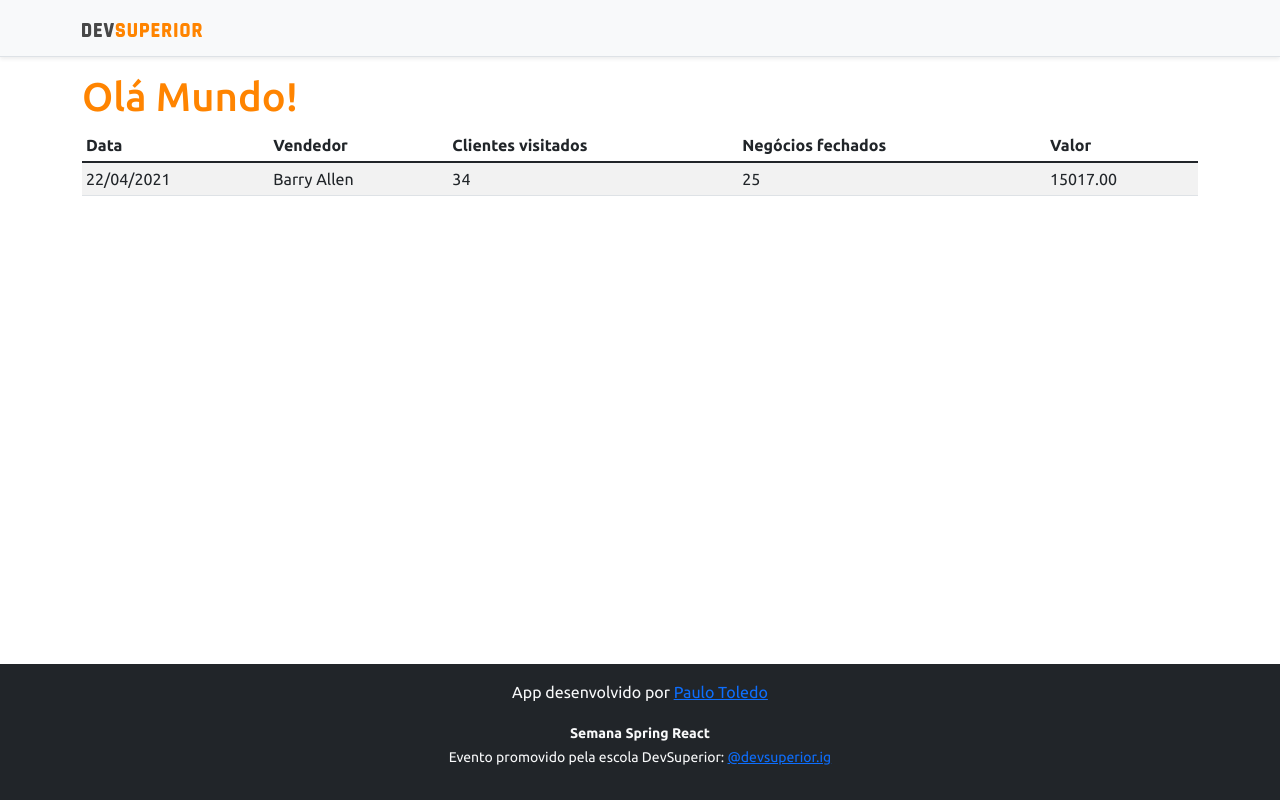
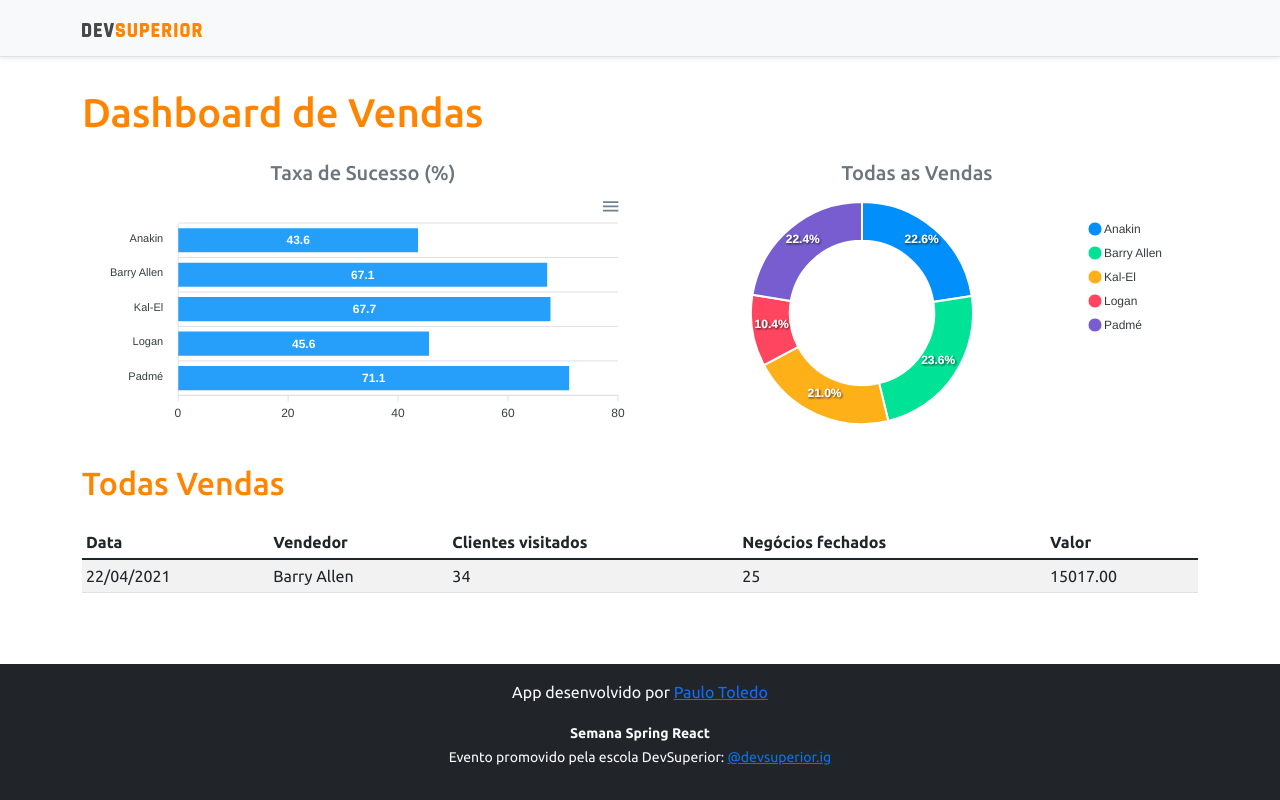
Before and after one commit to toledo-paulo/projeto_sds4, a React (Create React App) app in the folder frontend/: page / in a window 1280 px wide. Built offline with nearby package versions, Linux system fonts and the light colour scheme.

Commit message:
Static charts

```diff
--- a/frontend/package.json
+++ b/frontend/package.json
@@ -11,8 +11,10 @@
     "@types/node": "^12.0.0",
     "@types/react": "^17.0.0",
     "@types/react-dom": "^17.0.0",
+    "apexcharts": "^3.28.1",
     "bootstrap": "^5.1.0",
     "react": "^17.0.2",
+    "react-apexcharts": "^1.3.9",
     "react-dom": "^17.0.2",
     "react-scripts": "4.0.3",
     "typescript": "^4.1.2",
--- a/frontend/src/App.tsx
+++ b/frontend/src/App.tsx
@@ -1,4 +1,6 @@
+import BarChart from "components/BarChart";
 import DataTable from "components/DataTable";
+import DonutChart from "components/DonutChart";
 import Footer from "components/Footer";
 import NavBar from "components/NavBar";
 function App() {
@@ -6,7 +8,24 @@ function App() {
     <>
       <NavBar />
       <div className="container">
-        <h1 className="text-primary">Olá Mundo!</h1>
+        <h1 className="text-primary py-3">Dashboard de Vendas</h1>
+
+        <div className="row px-3">
+          <div className="col-sm-6">
+            <h5 className="text-center text-secondary">Taxa de Sucesso (%)</h5>
+            <BarChart />
+          </div>
+
+          <div className="col-sm-6">
+          <h5 className="text-center text-secondary">Todas as Vendas</h5>
+            <DonutChart />
+          </div>
+        </div>
+
+        <div className="py-3">
+          <h2 className="text-primary">Todas Vendas</h2>
+        </div>
+
         <DataTable />
       </div>
       <Footer />
--- /dev/null
+++ b/frontend/src/components/BarChart/index.tsx
@@ -0,0 +1,33 @@
+import Chart from 'react-apexcharts';
+
+const BarChart = () => {
+    const options = {
+        plotOptions: {
+            bar: {
+                horizontal: true,
+            }
+        },
+    };
+
+    const mockData = {
+        labels: {
+            categories: ['Anakin', 'Barry Allen', 'Kal-El', 'Logan', 'Padmé']
+        },
+        series: [
+            {
+                name: "% Sucesso",
+                data: [43.6, 67.1, 67.7, 45.6, 71.1]
+            }
+        ]
+    };
+    return (
+        <Chart
+            options={{ ...options, xaxis: mockData.labels }}
+            series={mockData.series}
+            type="bar"
+            height="240"
+        />
+    )
+}
+
+export default BarChart
--- /dev/null
+++ b/frontend/src/components/DonutChart/index.tsx
@@ -0,0 +1,25 @@
+import Chart from 'react-apexcharts';
+
+const DonutChart = () => {
+    const mockData = {
+        series: [477138, 499928, 444867, 220426, 473088],
+        labels: ['Anakin', 'Barry Allen', 'Kal-El', 'Logan', 'Padmé']
+    }
+
+    const options = {
+        legend: {
+            show: true
+        }
+    }
+
+    return (
+        <Chart
+            options={{ ...options, labels: mockData.labels }}
+            series={mockData.series}
+            type="donut"
+            height="240"
+        />
+    )
+}
+
+export default DonutChart
```
Also changed, not shown: 1 other file (tests, documents, lock files or other folders).
